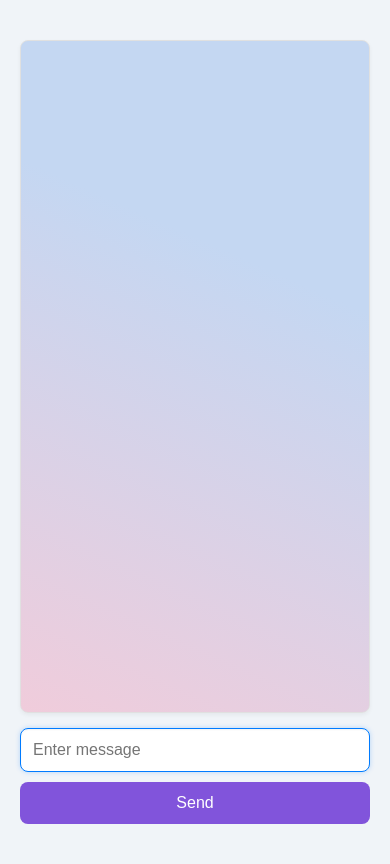
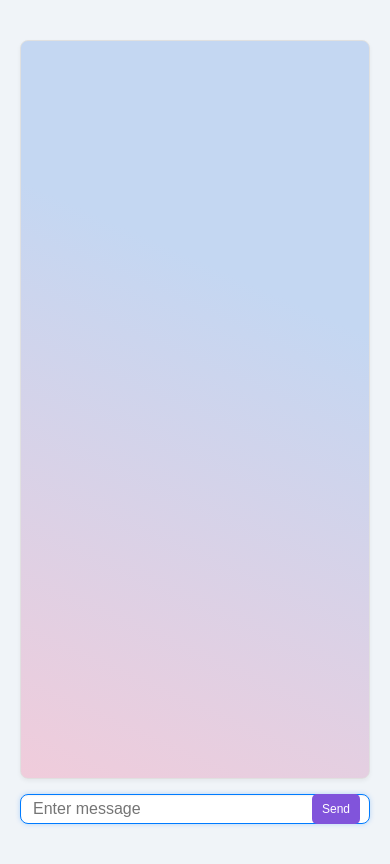
Before and after one commit to siefimov/chat-app, a React (Vite) app: page / in a window 390 px wide. Built offline with nearby package versions, Linux system fonts and the light colour scheme.

Commit message:
chat-11: * improvements

```diff
--- a/src/App.css
+++ b/src/App.css
@@ -99,16 +99,18 @@ body {
 .chat-input {
   display: flex;
   gap: 10px;
+  position: relative;
 }
 
 .chat-input input[type='text'] {
   flex-grow: 1;
-  padding: 12px;
+  padding: 5px 12px;
   border: 1px solid #e0e0e0;
   border-radius: 8px;
   font-size: 16px;
   outline: none;
   box-shadow: inset 0 1px 2px rgba(0, 0, 0, 0.05);
+  transition: border-color 0.2s ease;
 }
 
 .chat-input input[type='text']:focus {
@@ -118,14 +120,14 @@ body {
 }
 
 .chat-input button {
-  padding: 12px 18px;
+  padding: 12px 38px;
   background-color: #8154db;
   color: white;
   border: none;
   border-radius: 8px;
   cursor: pointer;
   font-size: 16px;
-  transition: background-color 0.2s ease;
+  transition: background-color 0.2s ease, transform 0.3s ease;
 }
 
 .chat-input button:hover {
@@ -155,10 +157,30 @@ body {
   }
 
   .chat-input {
-    flex-direction: column;
+    position: relative;
+  }
+
+  .chat-input input[type='text'] {
+    padding-right: 70px;
   }
 
   .chat-input button {
-    width: 100%;
+    position: absolute;
+    top: 50%;
+    right: 10px;
+    transform: translateY(-50%);
+    border-radius: 5px;
+    font-size: 14px;
   }
 }
+
+@media (max-width: 480px) {
+  .chat-input input[type='text'] {
+    padding-right: 50px;
+  }
+
+  .chat-input button {
+    padding: 8px 10px;
+    font-size: 12px;
+  }
+}
--- a/src/components/ChatInput.tsx
+++ b/src/components/ChatInput.tsx
@@ -44,7 +44,7 @@ export const ChatInput: React.FC = () => {
 
   useEffect(() => {
     inputRef.current?.focus();
-  });
+  }, []);
 
   return (
     <div className="chat-input">
```
